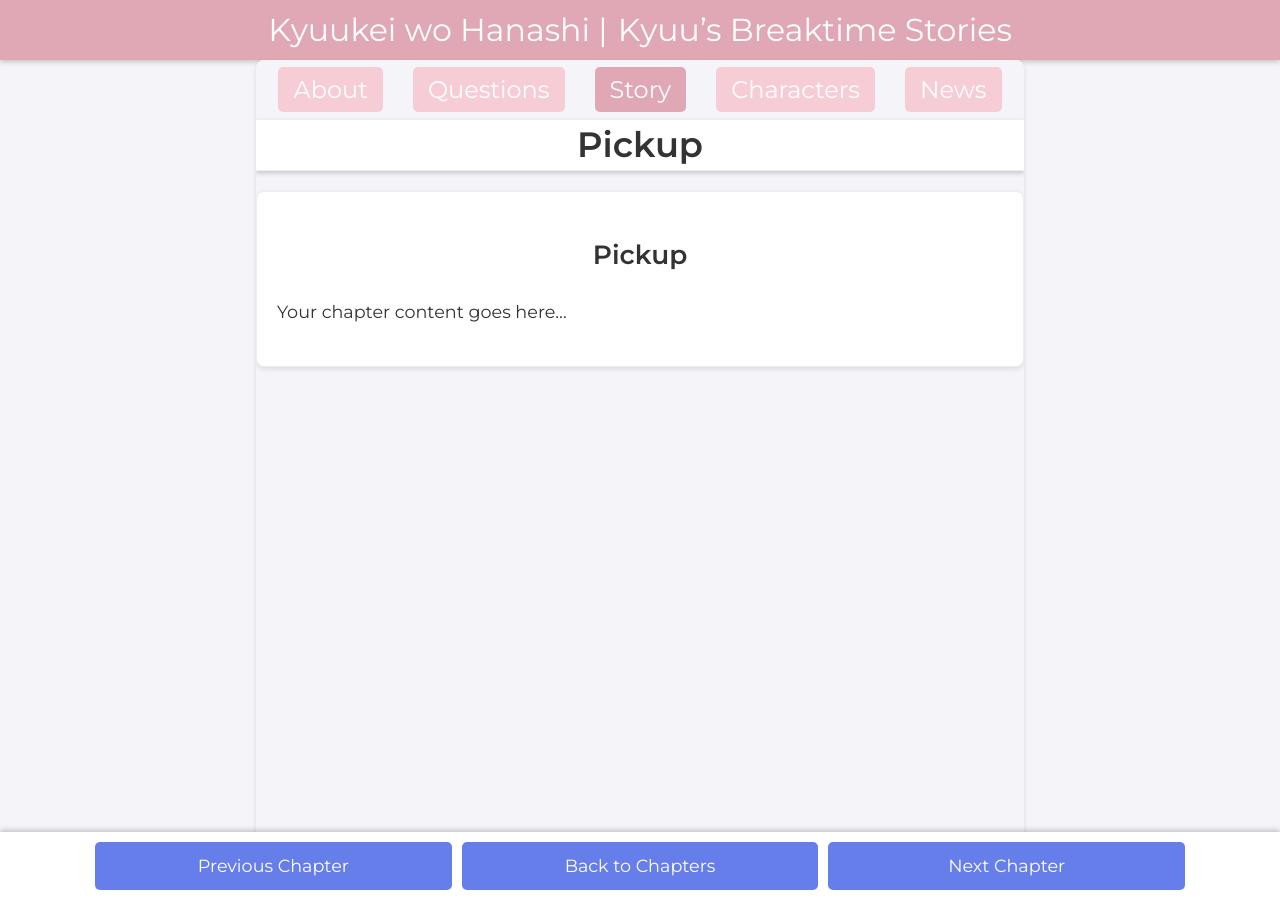
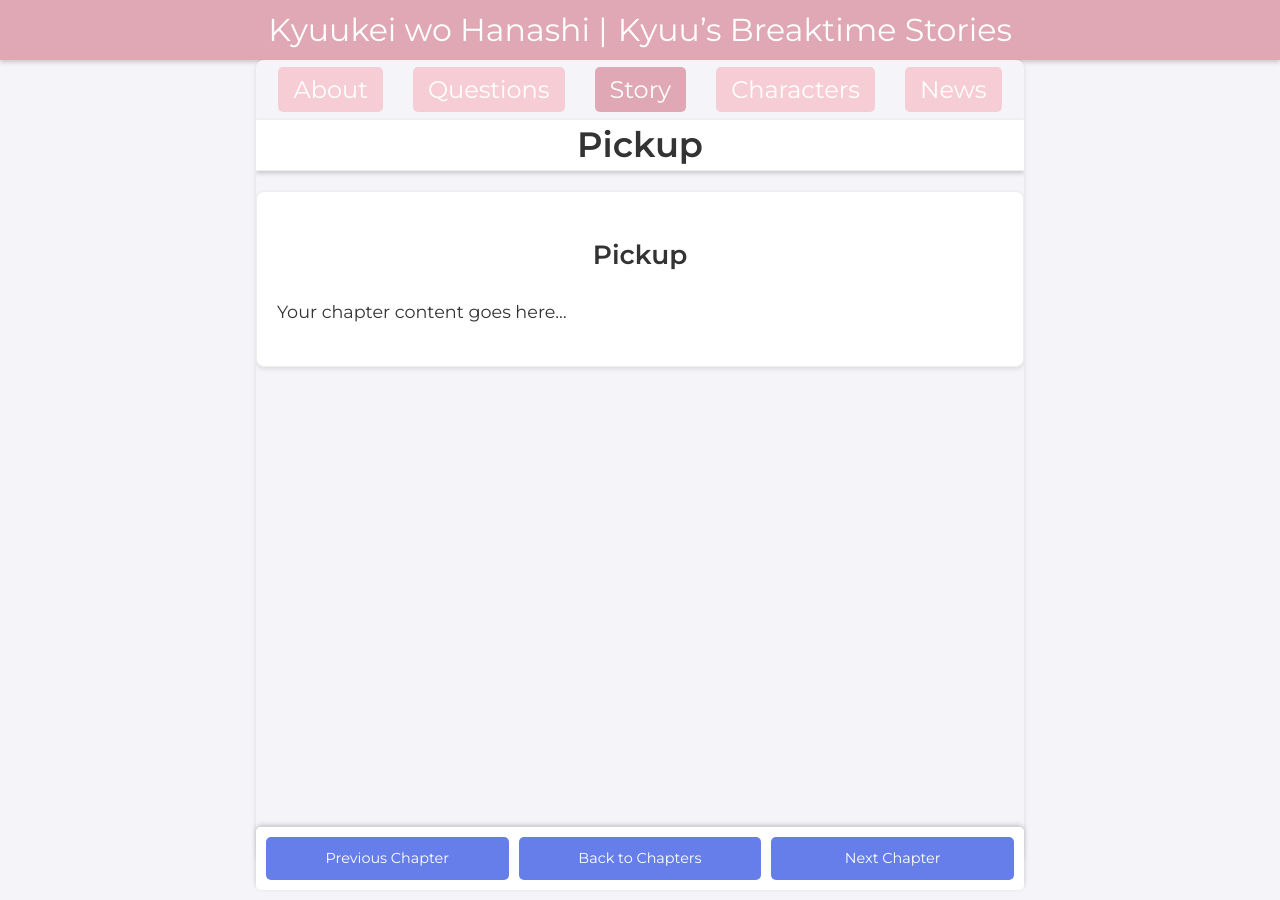
Before and after one commit to Saiminator/Kyuukei, a Jekyll site: the page built from _chapters/kyuu-chapter3.md, in a window 1280 px wide. Built offline with Jekyll 4.4.1, drawn with Linux system fonts in a browser that asks for light colours.

Commit message:
Update style.css

```diff
--- a/css/style.css
+++ b/css/style.css
@@ -1072,3 +1072,46 @@ body.chapter .section-header {
   background: #ccc;
   pointer-events: none;
 }
+
+/* Fixed Chapter Navigation that stays within the main content container */
+.chapter-nav {
+  position: fixed;
+  bottom: 10px;
+  left: 50%;
+  transform: translateX(-50%);
+  width: 60%;  /* Adjust to match your main content container width */
+  background: rgba(255, 255, 255, 0.97);
+  box-shadow: 0 -2px 5px rgba(0,0,0,0.2);
+  z-index: 1000;
+  border-radius: 5px;
+  padding: 5px 0;
+}
+
+.chapter-nav-container {
+  display: flex;
+  justify-content: space-around;
+  align-items: center;
+  padding: 5px;
+}
+
+.nav-button {
+  flex: 1;
+  text-align: center;
+  padding: 8px;
+  background: #667eea;
+  color: #fff;
+  border-radius: 5px;
+  text-decoration: none;
+  transition: background 0.3s ease;
+  margin: 0 5px;
+  font-size: 0.9rem;
+}
+
+.nav-button:hover {
+  background: #556cd6;
+}
+
+.nav-button.disabled {
+  background: #ccc;
+  pointer-events: none;
+}
```
